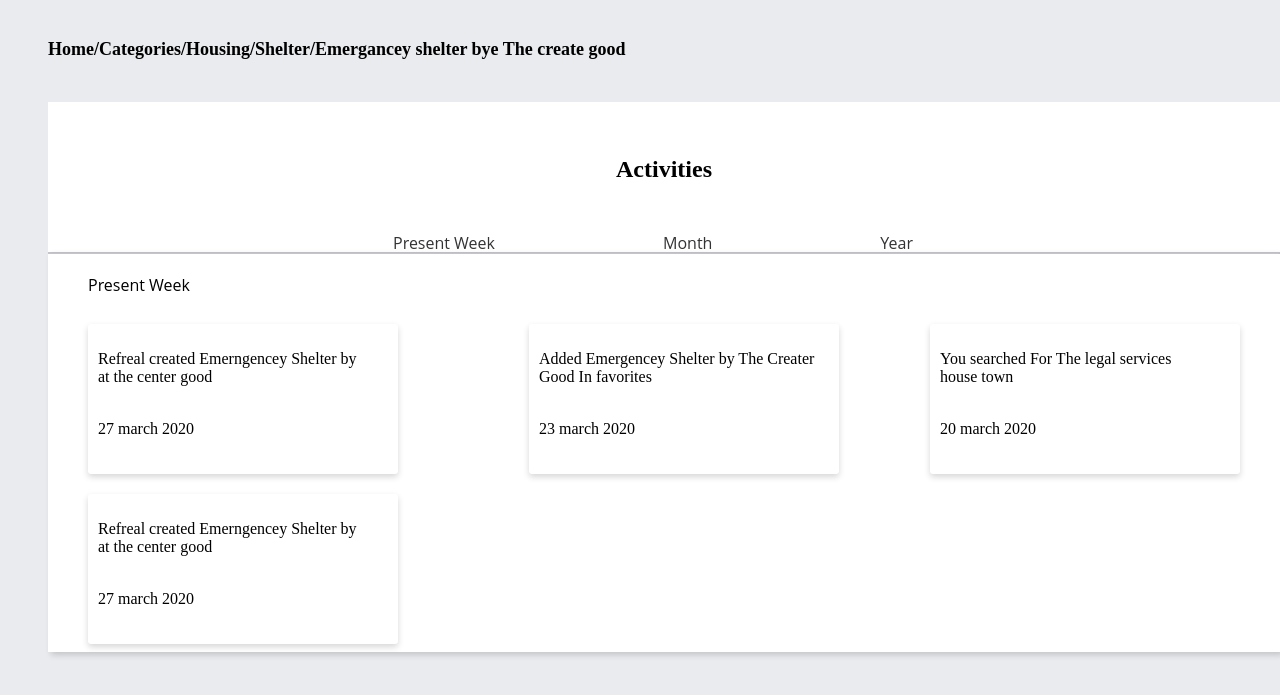
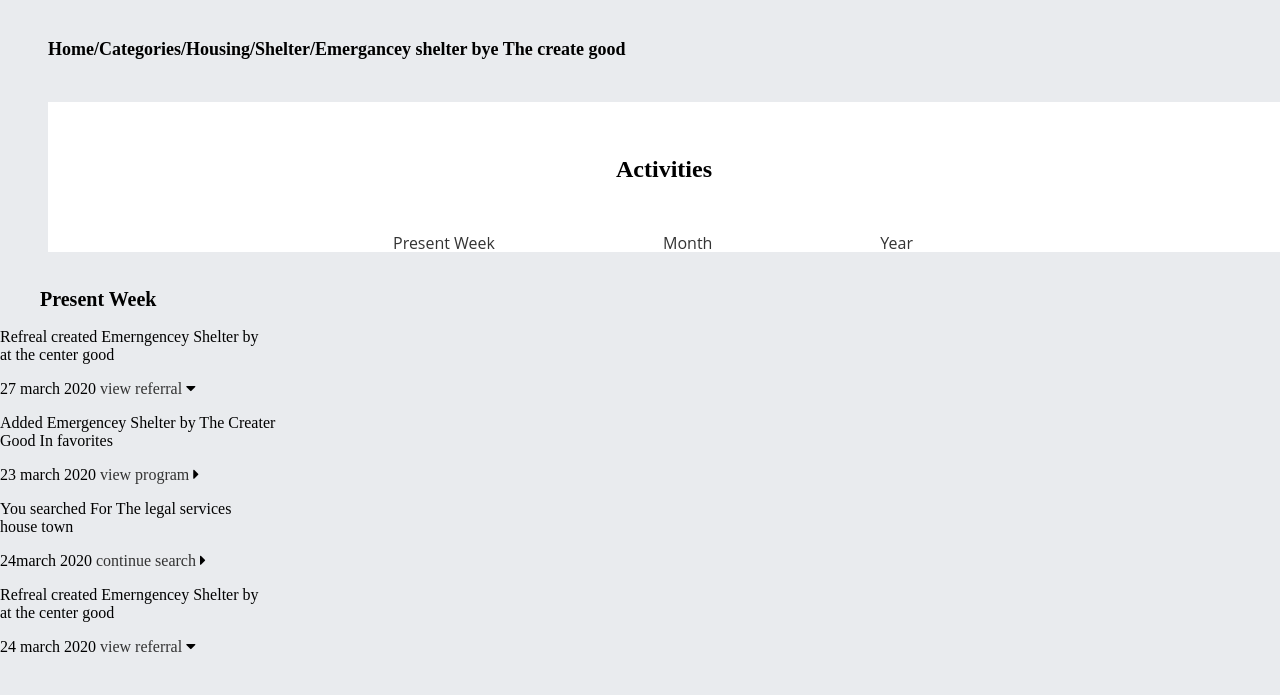
Before and after one commit to rohit2112/screen1.io, a plain HTML site: page index.html in a window 1280 px wide. Shown: the part 83-778 px from the top of the page. Drawn offline with Linux system fonts and the light colour scheme.

Commit message:
Update index.html

```diff
--- a/index.html
+++ b/index.html
@@ -5,6 +5,7 @@
 	<meta http-equiv="X-UA-Compatible" content="IE=edge">
 	<title></title>
 	<link rel="stylesheet" href="https://cdnjs.cloudflare.com/ajax/libs/font-awesome/4.7.0/css/font-awesome.min.css">
+
 	<link rel="stylesheet" href="screen.css">
 	<!---Nav Bar-->
 
@@ -41,8 +42,7 @@
 </header>
 <body>
 	<h6>Home/Categories/Housing/Shelter/<bold>Emergancey shelter bye The create good</bold></h6>
-
-	<div class="container">
+  <div class="container">
 		<h3>Activities</h3>
 		<div class="li">
           <a href="">Present Week</a>
@@ -52,31 +52,55 @@
     </div>
 
 
-    <div class="container1">
+    <div class="grid-container">
+      <div class="box">
+        <h2>Present Week</h2>
+      </div>
 
-      <div class="item1">
-        Present Week
+      <div class="card">
+        <div class="card-content">
+          <p>Refreal created Emerngencey Shelter by <br>at the center good</p>
+        </div>
+        <div class="card-footer">
+           27 march 2020
+           <a href="">view referral</a>
+           <i class="fa fa-caret-down"></i>
+        </div>
       </div>
-      <div class="item2">
 
+         <div class="card">
+        <div class="card-content">
+          <p>Added Emergencey  Shelter by The Creater<br>Good In favorites</p>
+
+        </div>
+        <div class="card-footer">
+            23 march 2020
+           <a href="">view program</a>
+           <i class="fa fa-caret-right"></i>
+        </div>
       </div>
-      <div class="item3">
+
+        <div class="card">
+          <div class="card-content">
+          <p>You searched For The legal services<br>house town</p>
+
+        </div>
+        <div class="card-footer">
+            24march 2020
+           <a href="">continue search</a>
+           <i class="fa fa-caret-right"></i>
+        </div>
       </div>
-      <div class="item4">
-        <p>Refreal created Emerngencey Shelter by <br>at the center good</p><br>
-    27 march 2020
-      </div>
-      <div class="item5">
-        <p>Added Emergencey  Shelter by The Creater<br> Good In favorites</p><br>
-    23 march 2020
-      </div>
-      <div class="item6">
-        <p>You searched For The legal services<br>house town</p><br>
-  20 march 2020
-      </div>
-      <div class="item7">
-        <p>Refreal created Emerngencey Shelter by <br>at the center good</p><br>
-    27 march 2020
+
+         <div class="card">
+          <div class="card-content">
+          <p>Refreal created Emerngencey Shelter by <br>at the center good</p>
+        </div>
+        <div class="card-footer">
+           24 march 2020
+           <a href="">view referral</a>
+           <i class="fa fa-caret-down"></i>
+        </div>
       </div>
     </div>
 
@@ -84,5 +108,16 @@
 
 
 
+
+
+
+
+
+
+
+
+
+
+
 </body>
 </html>
```
